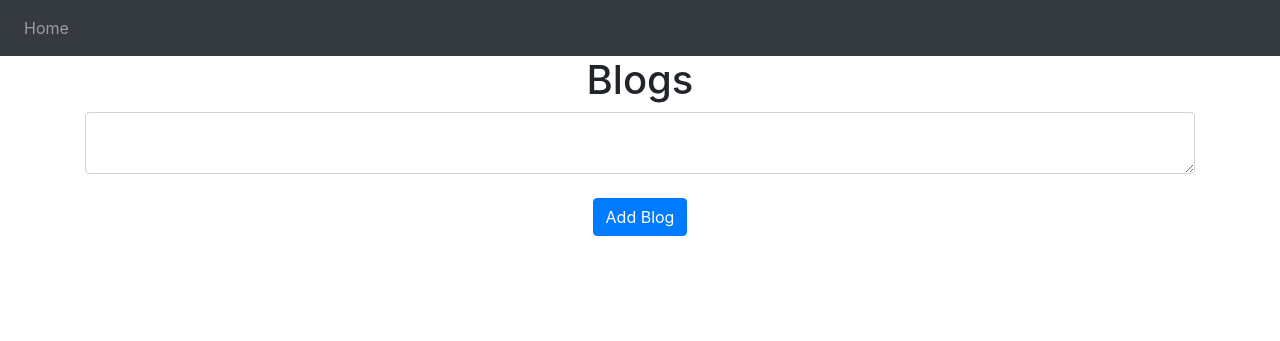
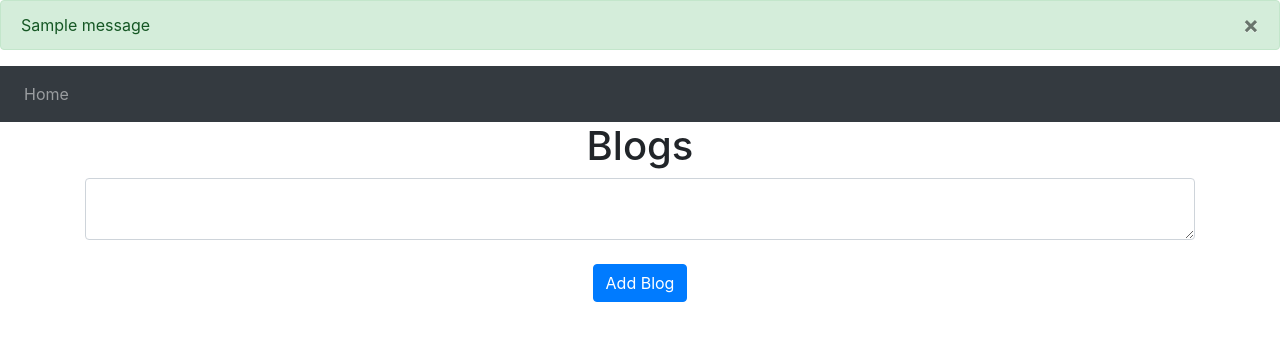
Before and after one commit to waqaspathan00/py-logging, a Flask app: page / in a window 1280 px wide. Shown: the top 341 px of the page. Run offline with Flask 2, Linux system fonts and the light colour scheme; tables that the repository leaves empty hold one stand-in row (values such as "Sample post"); one stand-in notice (Sample message) is shown; data that the repository does not hold is empty; some libraries are stand-ins or nearby versions.

Commit message:
added flash messages

```diff
--- a/app/templates/base.html
+++ b/app/templates/base.html
@@ -19,6 +19,29 @@
 </head>
 <body>
 
+{% with messages = get_flashed_messages(with_categories=true) %}
+    {% if messages %}
+        {% for category, message in messages %}
+            {% if category == 'error' %}
+                <div class="alert alert-danger alter-dismissable fade show" role="alert">
+                    {{ message }}
+                    <button type="button" class="close" data-dismiss="alert">
+                        <span aria-hidden="true">&times;</span>
+                    </button>
+                </div>
+            {% else %}
+                <div class="alert alert-success alter-dismissable fade show" role="alert">
+                    {{ message }}
+                    <button type="button" class="close" data-dismiss="alert">
+                        <span aria-hidden="true">&times;</span>
+                    </button>
+                </div>
+            {% endif %}
+        {% endfor %}
+    {% endif %}
+{% endwith %}
+
+
 <nav class="navbar navbar-expand-lg navbar-dark bg-dark">
     <button
             class="navbar-toggler"
@@ -34,7 +57,6 @@
         </div>
     </div>
 </nav>
-
 
 <div class="container">
     {% block content %} {% endblock %}
```
